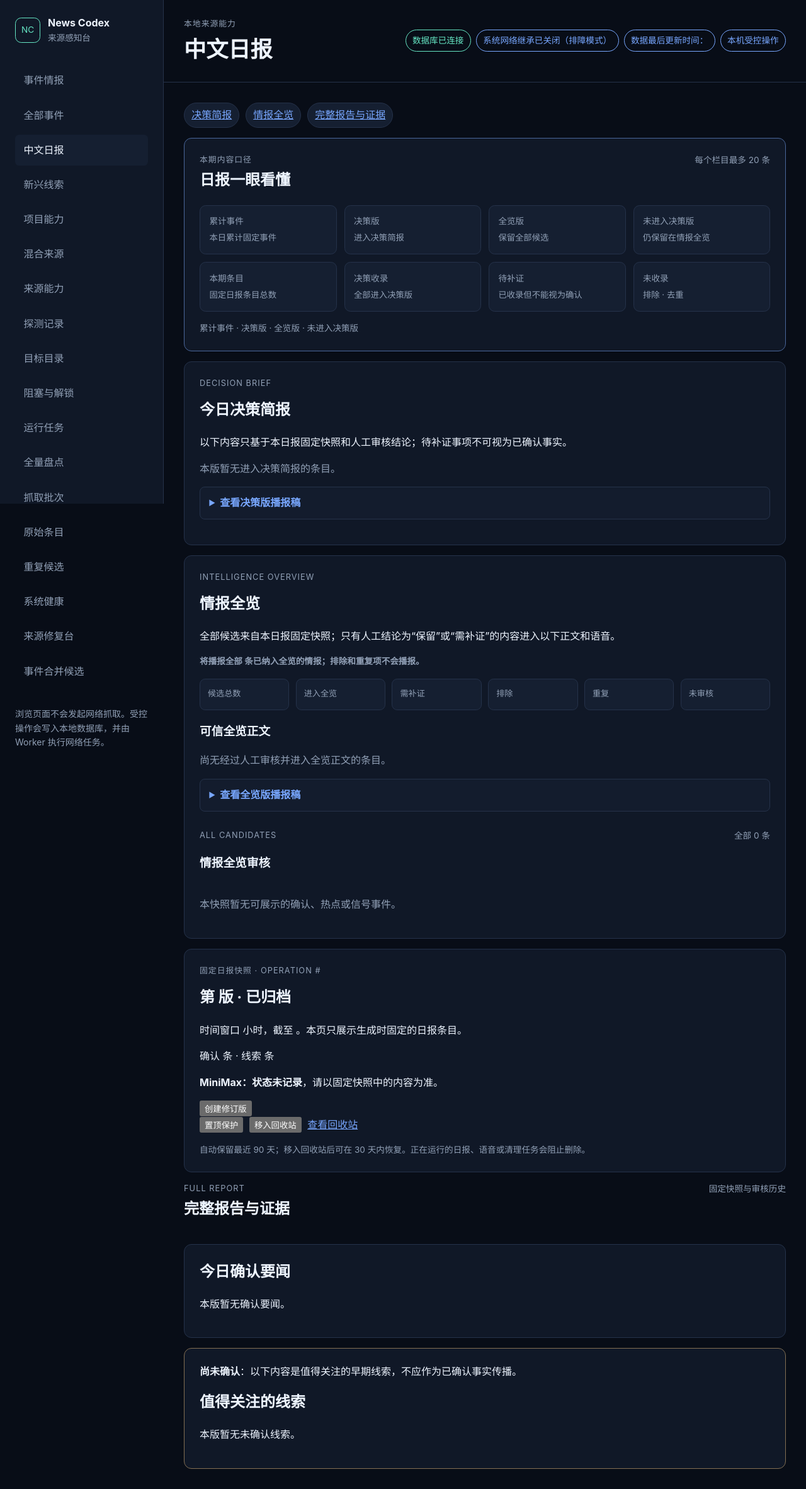
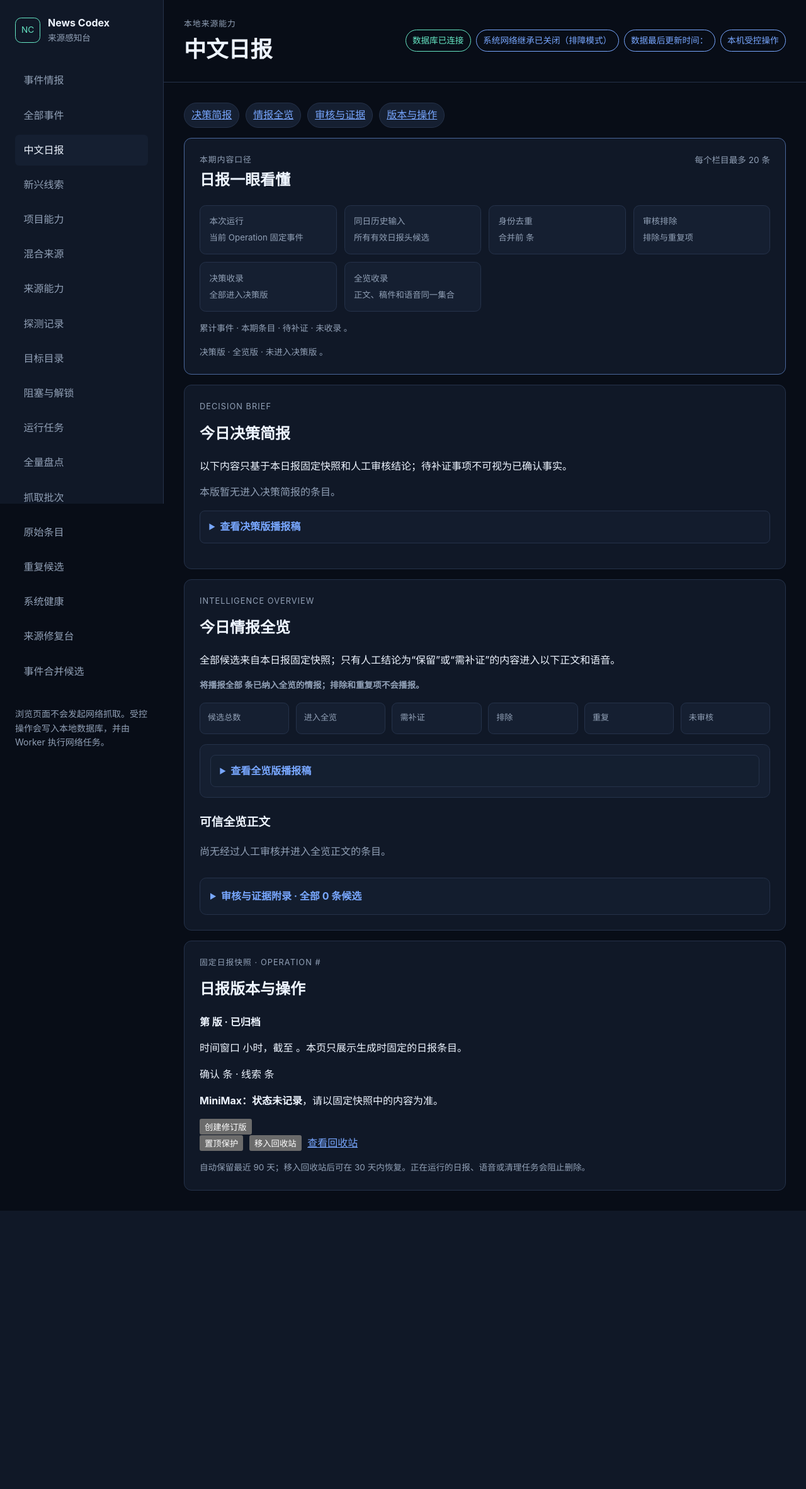
Before and after one commit to yydshly/0711_news_codex, a FastAPI app: page /daily-reports/1 in a window 1280 px wide. Shown: the whole page at 63% size. After the commit the page ends 1923 px from the top, so only its background shows below. Run offline with FastAPI, Linux system fonts and the light colour scheme.

Commit message:
feat: clarify daily report overview layout

```diff
--- a/src/newsradar/web/static/styles.css
+++ b/src/newsradar/web/static/styles.css
@@ -525,8 +525,30 @@ dd { margin: 0.2rem 0 0; overflow-wrap: anywhere; }
 }
 .overview-review-metrics dt { color: var(--muted); font-size: 0.82rem; }
 .overview-review-metrics dd { margin: 0.2rem 0 0; font-size: 1.55rem; font-weight: 700; }
-.overview-audit-section { margin-top: 1.75rem; }
+.overview-audio-entry {
+  display: grid;
+  gap: 0.75rem;
+  margin: 1rem 0 1.5rem;
+  padding: 1rem;
+  border: 1px solid var(--line);
+  border-radius: 0.65rem;
+  background: var(--panel-2);
+}
+.overview-audio-entry .report-transcript { margin: 0; }
+.overview-audit-section {
+  margin-top: 1.75rem;
+  padding: 1rem;
+  border: 1px solid var(--line);
+  border-radius: 0.65rem;
+  background: color-mix(in srgb, var(--panel-2), transparent 25%);
+}
+.overview-audit-section > summary {
+  cursor: pointer;
+  color: var(--info);
+  font-weight: 700;
+}
 .overview-audit-list { display: grid; gap: 1rem; margin-top: 1rem; }
+.decision-audit-list { display: grid; gap: 1rem; margin-top: 1.5rem; }
 .overview-audit-card { scroll-margin-top: 1rem; }
 .overview-audit-meta { display: flex; flex-wrap: wrap; gap: 0.5rem; margin: 0.9rem 0; }
 .overview-audit-meta span {
--- a/src/newsradar/web/templates/daily_report_detail.html
+++ b/src/newsradar/web/templates/daily_report_detail.html
@@ -233,7 +233,8 @@
 <nav class="daily-report-jump-nav" aria-label="日报内容定位">
   <a href="#decision-brief-heading">决策简报</a>
   <a href="#overview-heading">情报全览</a>
-  <a href="#complete-report-heading">完整报告与证据</a>
+  <a href="#overview-audit-heading">审核与证据</a>
+  <a href="#daily-report-meta-heading">版本与操作</a>
 </nav>
 {% if daily_report.text_integrity.corrupted_review_count %}
 <p class="diagnostic-warning"><strong>检测到疑似编码损坏：</strong>本版有 {{ daily_report.text_integrity.corrupted_review_count }} 条人工审核记录包含连续问号。{% if daily_report.report.status == 'archived' %}请创建修订版后修正，当前历史版不应作为最终报告或重新生成音频。{% else %}请修正中文审核内容后再归档或生成音频。{% endif %}</p>
@@ -244,16 +245,15 @@
     <span class="scope-label">每个栏目最多 20 条</span>
   </div>
   <dl class="daily-report-metrics">
-    <div><dt>累计事件</dt><dd>{{ daily_report.coverage.cumulative_event_count }}</dd><small>本日累计固定事件</small></div>
-    <div><dt>决策版</dt><dd>{{ daily_report.coverage.decision_count }}</dd><small>进入决策简报</small></div>
-    <div><dt>全览版</dt><dd>{{ daily_report.coverage.overview_count }}</dd><small>保留全部候选</small></div>
-    <div><dt>未进入决策版</dt><dd>{{ daily_report.coverage.omitted_from_decision_count }}</dd><small>仍保留在情报全览</small></div>
-    <div><dt>本期条目</dt><dd>{{ daily_report.editorial_summary.total_count }}</dd><small>固定日报条目总数</small></div>
+    <div><dt>本次运行</dt><dd>{{ daily_report.coverage.current_operation_event_count }}</dd><small>当前 Operation 固定事件</small></div>
+    <div><dt>同日历史输入</dt><dd>{{ daily_report.coverage.same_day_historical_candidate_count }}</dd><small>所有有效日报头候选</small></div>
+    <div><dt>身份去重</dt><dd>{{ daily_report.coverage.deduplicated_count }}</dd><small>合并前 {{ daily_report.coverage.merge_input_count }} 条</small></div>
+    <div><dt>审核排除</dt><dd>{{ daily_report.coverage.excluded_count }}</dd><small>排除与重复项</small></div>
     <div><dt>决策收录</dt><dd>{{ daily_report.editorial_summary.included_count }}</dd><small>全部进入决策版</small></div>
-    <div><dt>待补证</dt><dd>{{ daily_report.editorial_summary.needs_evidence_count }}</dd><small>已收录但不能视为确认</small></div>
-    <div><dt>未收录</dt><dd>{{ daily_report.editorial_summary.excluded_count + daily_report.editorial_summary.duplicate_count }}</dd><small>排除 {{ daily_report.editorial_summary.excluded_count }} · 去重 {{ daily_report.editorial_summary.duplicate_count }}</small></div>
+    <div><dt>全览收录</dt><dd>{{ daily_report.coverage.overview_included_count }}</dd><small>正文、稿件和语音同一集合</small></div>
   </dl>
-  <p class="metric-note">累计事件 {{ daily_report.coverage.cumulative_event_count }} · 决策版 {{ daily_report.coverage.decision_count }} · 全览版 {{ daily_report.coverage.overview_count }} · 未进入决策版 {{ daily_report.coverage.omitted_from_decision_count }}</p>
+  <p class="metric-note">累计事件 {{ daily_report.coverage.cumulative_event_count }} · 本期条目 {{ daily_report.editorial_summary.total_count }} · 待补证 {{ daily_report.overview.summary.needs_evidence_count }} · 未收录 {{ daily_report.coverage.excluded_count }}。</p>
+  <p class="metric-note">决策版 {{ daily_report.coverage.decision_count }} · 全览版 {{ daily_report.coverage.overview_count }} · 未进入决策版 {{ daily_report.coverage.omitted_from_decision_count }}。</p>
   {% if daily_report.editorial_summary.unreviewed_count %}<p class="metric-note">尚有 {{ daily_report.editorial_summary.unreviewed_count }} 条未完成人工中文审核。</p>{% endif %}
 </section>
 
@@ -292,7 +292,7 @@
 
 <section class="panel" aria-labelledby="overview-heading">
   <p class="eyebrow">Intelligence Overview</p>
-  <h2 id="overview-heading">情报全览</h2>
+  <h2 id="overview-heading">今日情报全览</h2>
   <p>全部候选来自本日报固定快照；只有人工结论为“保留”或“需补证”的内容进入以下正文和语音。</p>
   <p class="metric-note"><strong>将播报全部 {{ daily_report.overview.summary.included_count }} 条已纳入全览的情报；排除和重复项不会播报。</strong></p>
   <dl class="overview-review-metrics" aria-label="情报全览审核统计">
@@ -305,16 +305,7 @@
   </dl>
   {% if daily_report.overview.summary.unreviewed_count %}<p class="metric-note">全览审核未完成，尚有 {{ daily_report.overview.summary.unreviewed_count }} 条未审核；这些内容不会进入正文或语音。</p>{% endif %}
   {% if daily_report.overview.legacy_unreviewed %}<p class="diagnostic-warning">这是上线前的历史日报，只读展示候选。创建修订版后才能保存全览审核。</p>{% endif %}
-  <h3>可信全览正文</h3>
-  {% if daily_report.overview.included %}
-  {{ render_overview_group(daily_report.overview.included_confirmed, '已确认', 'overview-included-confirmed-heading', 'confirmed') }}
-  {{ render_overview_group(daily_report.overview.included_hotspots, '热点关注', 'overview-included-hotspot-heading', 'hotspot') }}
-  {{ render_overview_group(daily_report.overview.included_signals, '新兴信号', 'overview-included-signal-heading', 'signal') }}
-  {% else %}<p class="empty-state">尚无经过人工审核并进入全览正文的条目。</p>{% endif %}
-  <details class="report-transcript">
-    <summary>查看全览版播报稿</summary>
-    <div class="decision-script">{{ daily_report.overview.script }}</div>
-  </details>
+  <div class="overview-audio-entry" aria-label="全览音频与播报稿">
     {% if daily_report.report.status == 'archived' %}
     {% set overview_audio = daily_report.audio.overview %}
     {% set overview_operation_status = daily_report.audio.overview_operation_status %}
@@ -336,17 +327,41 @@
     </form>
     {% endif %}
     {% endif %}
-  <section class="overview-audit-section" aria-labelledby="overview-audit-heading">
-    <div class="section-heading"><div><p class="eyebrow">All Candidates</p><h3 id="overview-audit-heading">情报全览审核</h3></div><span class="scope-label">全部 {{ daily_report.overview.items|length }} 条</span></div>
+    <details class="report-transcript">
+      <summary>查看全览版播报稿</summary>
+      <div class="decision-script">{{ daily_report.overview.script }}</div>
+    </details>
+  </div>
+  <h3>可信全览正文</h3>
+  {% if daily_report.overview.included %}
+  {{ render_overview_group(daily_report.overview.included_confirmed, '已确认', 'overview-included-confirmed-heading', 'confirmed') }}
+  {{ render_overview_group(daily_report.overview.included_hotspots, '热点关注', 'overview-included-hotspot-heading', 'hotspot') }}
+  {{ render_overview_group(daily_report.overview.included_signals, '新兴信号', 'overview-included-signal-heading', 'signal') }}
+  {% else %}<p class="empty-state">尚无经过人工审核并进入全览正文的条目。</p>{% endif %}
+  <details class="overview-audit-section">
+    <summary id="overview-audit-heading">审核与证据附录 · 全部 {{ daily_report.overview.items|length }} 条候选</summary>
     {% if daily_report.overview.items %}
     <div class="overview-audit-list">{% for item in daily_report.overview.items %}{{ render_overview_audit_item(item, daily_report.overview.items) }}{% endfor %}</div>
     {% else %}<p class="empty-state">本快照暂无可展示的确认、热点或信号事件。</p>{% endif %}
+    <section class="decision-audit-list" aria-labelledby="decision-audit-heading">
+      <h3 id="decision-audit-heading">决策条目审核</h3>
+      <h4>今日确认要闻</h4>
+      {% for item in daily_report.confirmed %}
+      {{ render_item(item, '未命名事件', '暂无摘要') }}
+      {% else %}<p>本版暂无确认要闻。</p>{% endfor %}
+      <p><strong>尚未确认：</strong>以下内容是值得关注的早期线索，不应作为已确认事实传播。</p>
+      <h4>值得关注的线索</h4>
+      {% for item in daily_report.emerging %}
+      {{ render_item(item, '未命名线索', '暂无摘要') }}
+      {% else %}<p>本版暂无未确认线索。</p>{% endfor %}
     </section>
+  </details>
 </section>
 
 <section class="panel" aria-labelledby="daily-report-meta-heading">
   <p class="eyebrow">固定日报快照 · Operation #{{ daily_report.report.source_operation_id }}</p>
-  <h2 id="daily-report-meta-heading">第 {{ daily_report.report.revision }} 版 · {{ '草稿' if daily_report.report.status == 'draft' else '已归档' }}</h2>
+  <h2 id="daily-report-meta-heading">日报版本与操作</h2>
+  <p><strong>第 {{ daily_report.report.revision }} 版 · {{ '草稿' if daily_report.report.status == 'draft' else '已归档' }}</strong></p>
   <p>时间窗口 {{ daily_report.report.window_hours }} 小时，截至 {{ daily_report.report.window_end|format_datetime_zh }}。本页只展示生成时固定的日报条目。</p>
   <p>确认 {{ daily_report.report.confirmed_count }} 条 · 线索 {{ daily_report.report.emerging_count }} 条{% if daily_report.generation_summary.get('skipped_invalid_event') %} · 跳过无效事件 {{ daily_report.generation_summary.get('skipped_invalid_event') }} 条{% endif %}</p>
   {% if daily_report.generation_summary.get('revision_overview_source') == 'archived_report_snapshot' %}
@@ -387,25 +402,5 @@
   <p class="metric-note">自动保留最近 90 天；移入回收站后可在 30 天内恢复。正在运行的日报、语音或清理任务会阻止删除。</p>
 </section>
 
-<section class="daily-report-complete" aria-labelledby="complete-report-heading">
-  <div class="section-heading">
-    <div><p class="eyebrow">Full Report</p><h2 id="complete-report-heading">完整报告与证据</h2></div>
-    <span class="scope-label">固定快照与审核历史</span>
-  </div>
-<section class="panel" aria-labelledby="confirmed-report-heading">
-  <h2 id="confirmed-report-heading">今日确认要闻</h2>
-  {% for item in daily_report.confirmed %}
-  {{ render_item(item, '未命名事件', '暂无摘要') }}
-  {% else %}<p>本版暂无确认要闻。</p>{% endfor %}
-</section>
-
-<section class="panel diagnostic-warning" aria-labelledby="emerging-report-heading">
-  <p><strong>尚未确认</strong>：以下内容是值得关注的早期线索，不应作为已确认事实传播。</p>
-  <h2 id="emerging-report-heading">值得关注的线索</h2>
-  {% for item in daily_report.emerging %}
-  {{ render_item(item, '未命名线索', '暂无摘要') }}
-  {% else %}<p>本版暂无未确认线索。</p>{% endfor %}
-</section>
-</section>
 </div>
 {% endblock %}
```
Also changed, not shown: src/newsradar/web/daily_report_queries.py (+44 -26 lines), tests/web/test_daily_report_pages.py (+30 -2 lines). Lines whose indentation alone changed are shown as unchanged.
